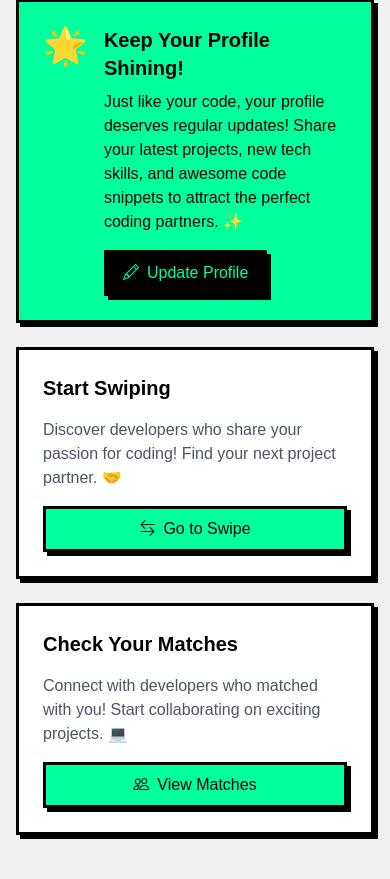
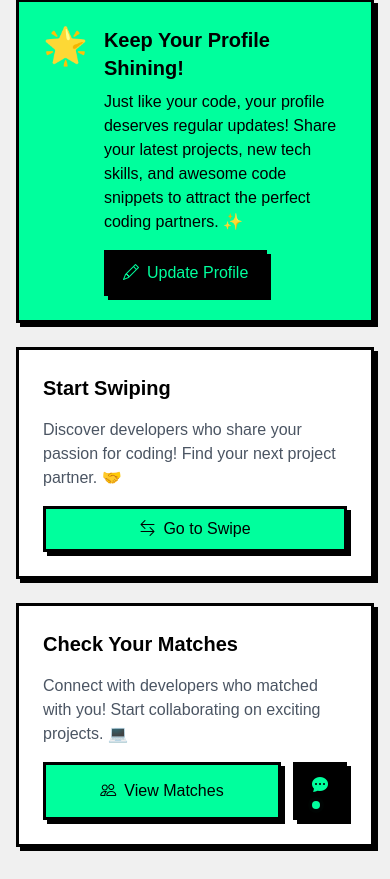
Before and after one commit to UditSharma04/codeSwipe, a React (Create React App) app in the folder client/: page / in a window 390 px wide. Shown: the part 359-1238 px from the top of the page. Built offline with nearby package versions, Linux system fonts and the light colour scheme; no server answers; sample sign-in values are in the browser's storage.

Commit message:
chat button for mobile devices

```diff
--- a/client/src/pages/HomePage.js
+++ b/client/src/pages/HomePage.js
@@ -61,13 +61,25 @@ const HomePage = () => {
               Connect with developers who matched with you!
               Start collaborating on exciting projects. 💻
             </p>
+            <div className="flex gap-3">
               <button
                 onClick={() => navigate('/matches')}
-              className="bg-primary px-4 py-2 neubrutalism hover:opacity-90 w-full"
+                className="flex-1 bg-primary px-4 py-2 neubrutalism hover:opacity-90"
               >
                 <i className="bi bi-people me-2"></i>
                 View Matches
               </button>
+              <button
+                onClick={() => navigate('/chat')}
+                className="bg-black text-primary px-4 py-2 neubrutalism hover:opacity-90 transform transition-transform hover:scale-105"
+              >
+                <i className="bi bi-chat-dots-fill"></i>
+                <div className="flex h-2 w-2 relative mt-1">
+                  <span className="animate-ping absolute inline-flex h-full w-full rounded-full bg-primary opacity-75"></span>
+                  <span className="relative inline-flex rounded-full h-2 w-2 bg-primary"></span>
+                </div>
+              </button>
+            </div>
           </div>
         </div>
       </div>
```
Lines whose indentation alone changed are shown as unchanged.
